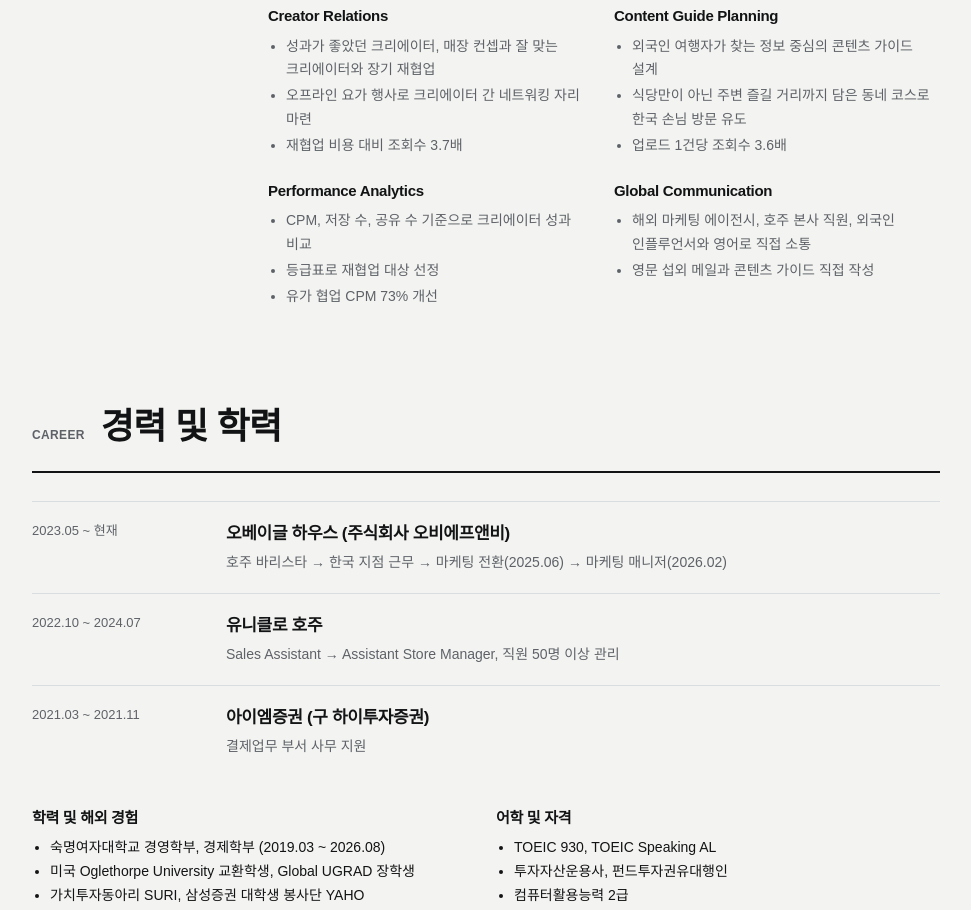
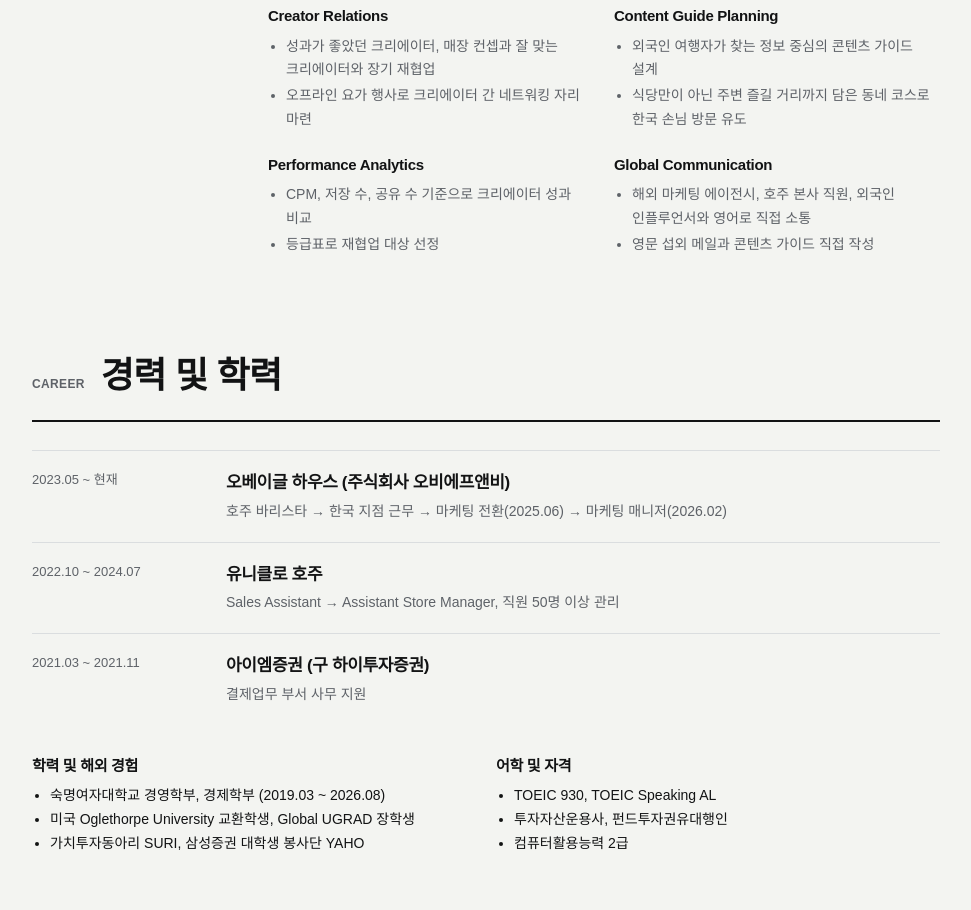
Before and after one commit to hyejoo0109/Portfolio, a plain HTML site: page index.html in a window 1280 px wide. Shown: the part 1227-2137 px from the top of the page, without its empty margins (288-1259 px from the left). Drawn offline with Linux system fonts and the light colour scheme; a web font is replaced by a local one.

Commit message:
반복되는 성과 숫자 정리 (About 숫자 제외, 프로젝트 02 제목 변경)
Co-Authored-By: Claude Opus 5.5 <noreply@anthropic.com>

```diff
--- a/index.html
+++ b/index.html
@@ -268,17 +268,14 @@ footer.end .c{font-family:var(--mono);font-size:13px;line-height:1.9;text-align:
             <div><h3>Creator Relations</h3><ul>
               <li>성과가 좋았던 크리에이터, 매장 컨셉과 잘 맞는 크리에이터와 장기 재협업</li>
               <li>오프라인 요가 행사로 크리에이터 간 네트워킹 자리 마련</li>
-              <li>재협업 비용 대비 조회수 3.7배</li>
             </ul></div>
             <div><h3>Content Guide Planning</h3><ul>
               <li>외국인 여행자가 찾는 정보 중심의 콘텐츠 가이드 설계</li>
               <li>식당만이 아닌 주변 즐길 거리까지 담은 동네 코스로 한국 손님 방문 유도</li>
-              <li>업로드 1건당 조회수 3.6배</li>
             </ul></div>
             <div><h3>Performance Analytics</h3><ul>
               <li>CPM, 저장 수, 공유 수 기준으로 크리에이터 성과 비교</li>
               <li>등급표로 재협업 대상 선정</li>
-              <li>유가 협업 CPM 73% 개선</li>
             </ul></div>
             <div><h3>Global Communication</h3><ul>
               <li>해외 마케팅 에이전시, 호주 본사 직원, 외국인 인플루언서와 영어로 직접 소통</li>
@@ -483,7 +480,7 @@ footer.end .c{font-family:var(--mono);font-size:13px;line-height:1.9;text-align:
       </div>
 
       <div class="step">
-        <div class="label"><span class="mono">성과</span><h3>CPM 73% 개선</h3></div>
+        <div class="label"><span class="mono">성과</span><h3>숫자로 확인한 변화</h3></div>
         <div>
           <div class="chart">
             <div class="t">유가 협업 CPM</div><div class="u">2026년 6~9월, 단위 원</div>
```
